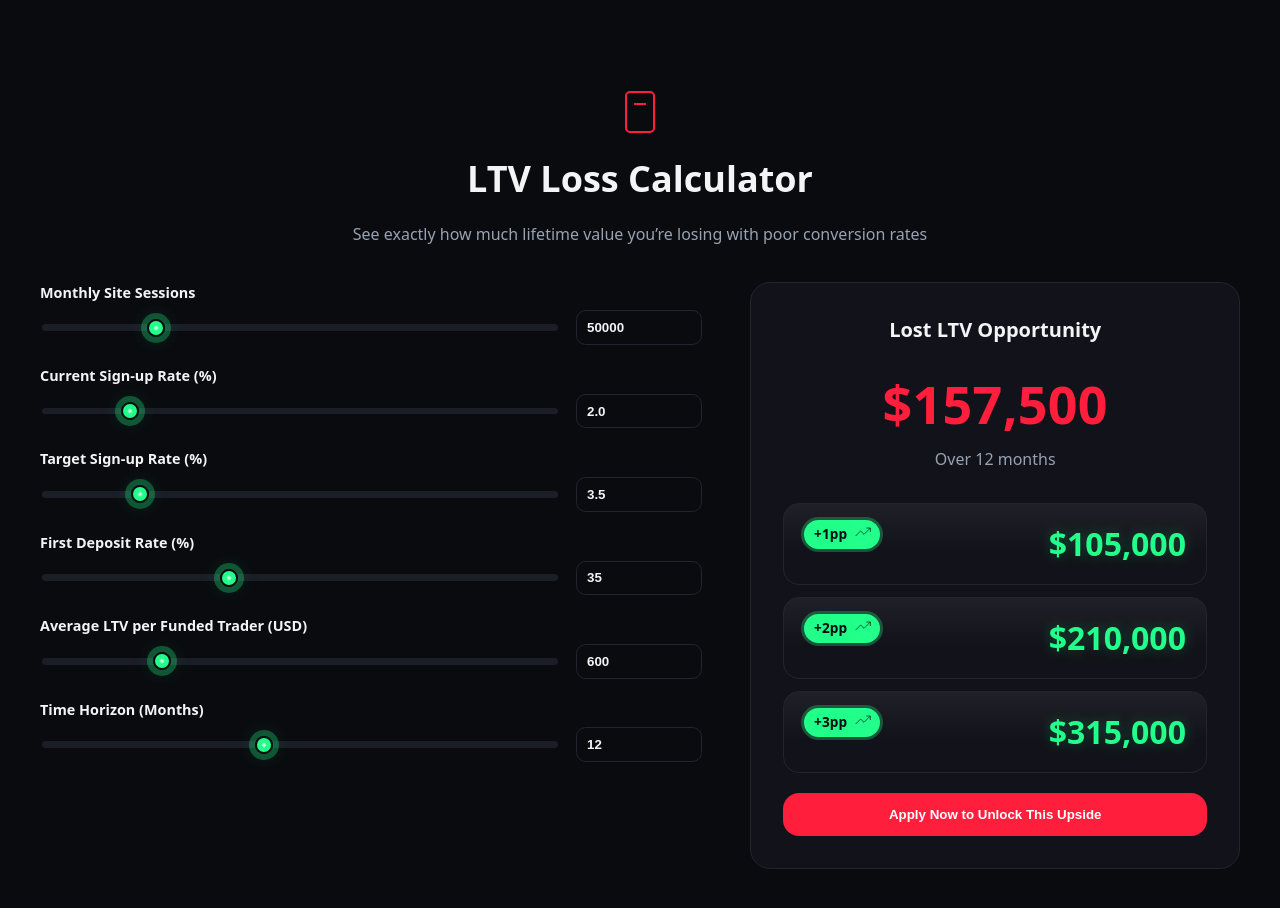
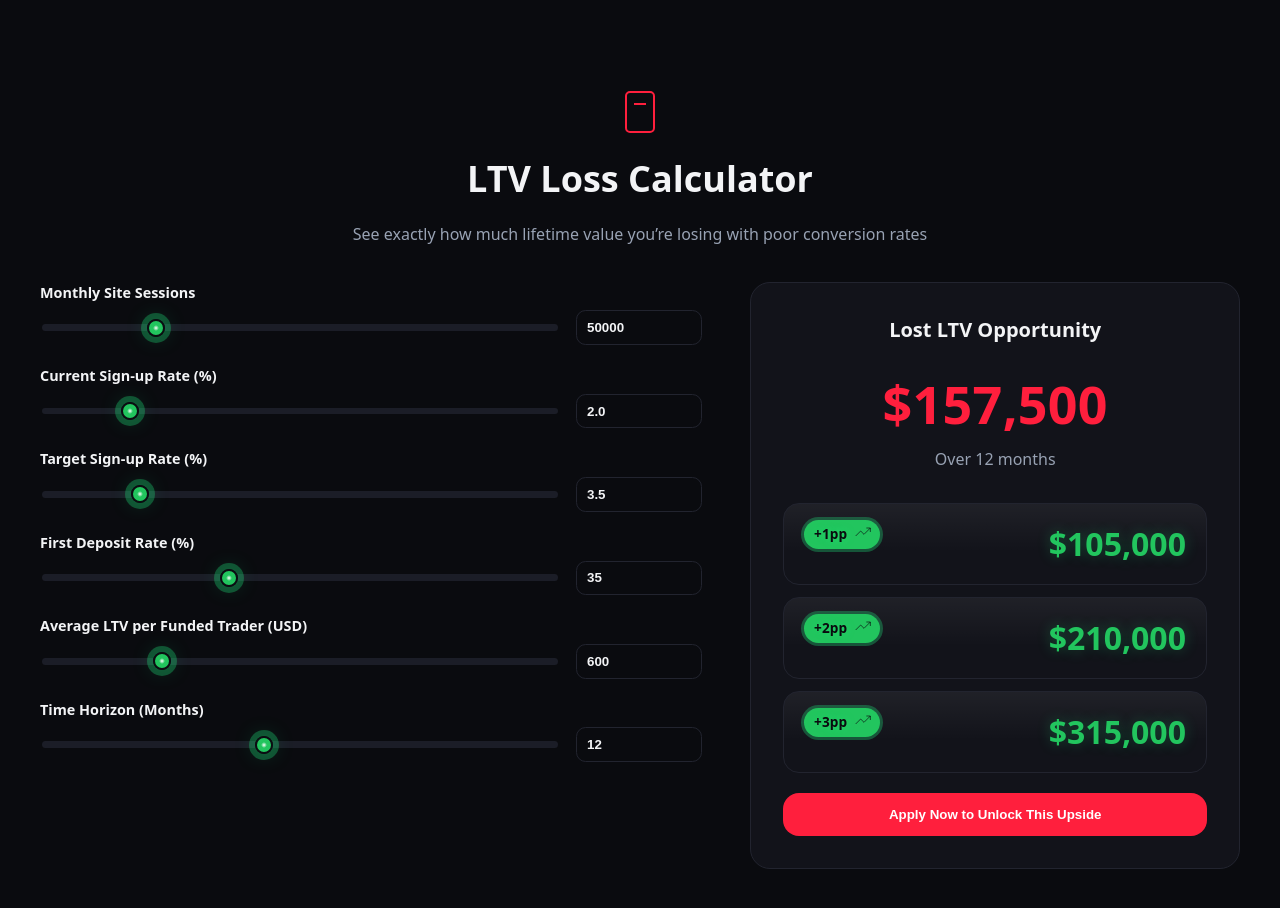
Before and after one commit to KianTrathen/ltv-calc, a plain HTML site: page ltv-calculator-embed-green-full.html in a window 1280 px wide. Drawn offline with Linux system fonts and the light colour scheme.

Commit message:
Update ltv-calculator-embed-green-full.html

```diff
--- a/ltv-calculator-embed-green-full.html
+++ b/ltv-calculator-embed-green-full.html
@@ -13,8 +13,8 @@
       --brand-muted:#98a2b3;         /* muted text */
       --brand-primary:#ff1f3d;       /* Convertico red for CTA / highlights */
       --brand-primary-600:#e01832;   /* darker red hover */
-      --brand-accent:#22ff8a;        /* neon/cash green (replacing yellow) */
-      --brand-success:#22ff8a;       /* same neon green for "win" values */
+      --brand-accent:#22c55e;        /* neon/cash green (replacing yellow) */
+      --brand-success:#22c55e;       /* same neon green for "win" values */
       --border:#22242f;              /* subtle borders */
     }
 
```
